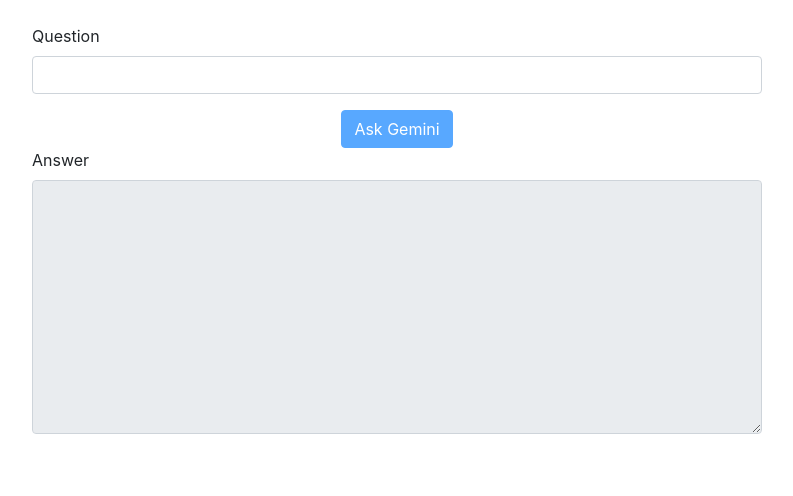
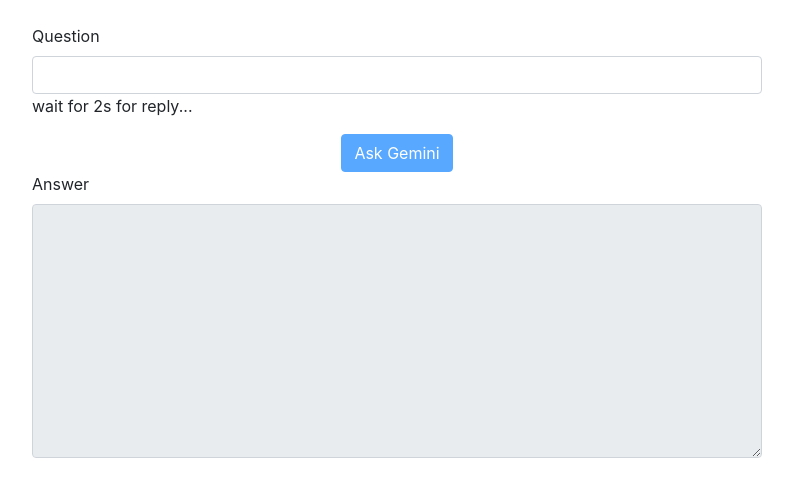
Before and after one commit to harnale-mohan/angular-gemini-app, an Angular app: page / in a window 1280 px wide. Shown: the top 496 px of the page, without its empty margins (243-1036 px from the left). Built offline with nearby package versions, Linux system fonts and the light colour scheme.

Commit message:
add some massage

```diff
--- a/src/app/shared/component/google/google.component.html
+++ b/src/app/shared/component/google/google.component.html
@@ -10,7 +10,7 @@
                     #question="ngModel"
                     class="form-control" #input
                     required>
-
+                    <p>wait for 2s for reply...</p>
                     <strong *ngIf="question.touched && question.hasError('required')"
                         class="text-danger">Question is a required Field.
                     </strong>
```
